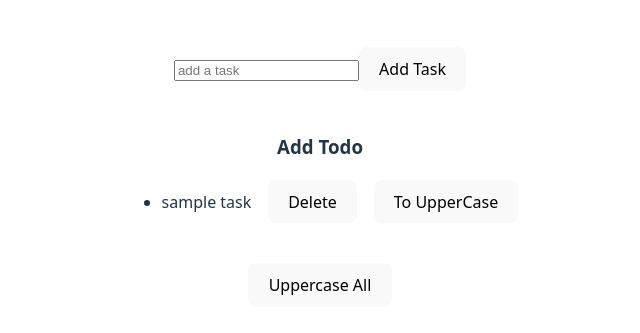
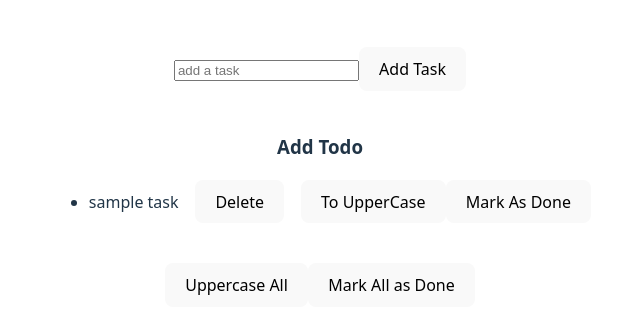
Before and after one commit to Swapnaja14/todo-list-react-mini-project, a React (Vite) app in the folder todo-list/: page / in a window 1280 px wide. Shown: the part 223-556 px from the top of the page, without its empty margins (320-960 px from the left). Built offline with nearby package versions, Linux system fonts and the light colour scheme.

Commit message:
Add Mark all as done feature

```diff
--- a/todo-list/src/TodoList.jsx
+++ b/todo-list/src/TodoList.jsx
@@ -2,12 +2,12 @@ import { useState } from "react";
 import { v4 as uuidv4 } from 'uuid';
 
 export default function TodoList() {
-    let [todos, setTodos] = useState([{ task: "sample task", id: uuidv4() }]);
+    let [todos, setTodos] = useState([{ task: "sample task", id: uuidv4(), isDone: false }]);
     let [newTodo, setNewTodo] = useState("");
 
     let addNewTask = () => {
         setTodos((prevTodos) => {
-            return [...prevTodos, { task: newTodo, id: uuidv4() }]
+            return [...prevTodos, { task: newTodo, id: uuidv4(), isDone: false }]
         });
         setNewTodo("");
     }
@@ -29,6 +29,14 @@ export default function TodoList() {
         })
         )};
 
+        let markAllAsDone = () => {
+        setTodos((prevTodos) => prevTodos.map((todo) => {
+            return {
+                ...todo, isDone: true
+            };
+        })
+        )};
+
     let upperCaseOne = (id) => {
         setTodos((prevTodos) => prevTodos.map((todo) => {
             if (todo.id == id) {
@@ -41,6 +49,20 @@ export default function TodoList() {
             }
         }))
     }
+
+    let markAsDone = (id) => {
+        setTodos((prevTodos) => prevTodos.map((todo) => {
+            if (todo.id == id) {
+                return {
+                    ...todo, isDone: true,
+                };
+            }
+            else {
+                return todo;
+            }
+        }))
+    }
+
     return (
         <div>
             <input placeholder="add a task"
@@ -54,11 +76,12 @@ export default function TodoList() {
                 {
                     todos.map((todo) => (
                         <li key={todo.id}>
-                            <span>{todo.task}</span>
+                            <span style={todo.isDone? {textDecorationLine : "line-through", textDecorationColor: "red"} : {}} > {todo.task}</span>
                             &nbsp;&nbsp;&nbsp;&nbsp;
                             <button onClick={() => deleteTodo(todo.id)}>Delete</button>
                             &nbsp;&nbsp;&nbsp;&nbsp;
                             <button onClick={() => upperCaseOne(todo.id)}>To UpperCase</button>
+                            <button onClick={() => markAsDone(todo.id)}>Mark As Done</button>
         {/* because of the arrow function, our deleteTodo will not get executed on its own and will get executed only when the button is clicked */}
                         </li>
                     ))
@@ -66,6 +89,7 @@ export default function TodoList() {
             </ul>
             <br></br>
             <button onClick={upperCaseAll}>Uppercase All</button>
+            <button onClick={markAllAsDone}>Mark All as Done</button>
         </div>
     );
 }
```
